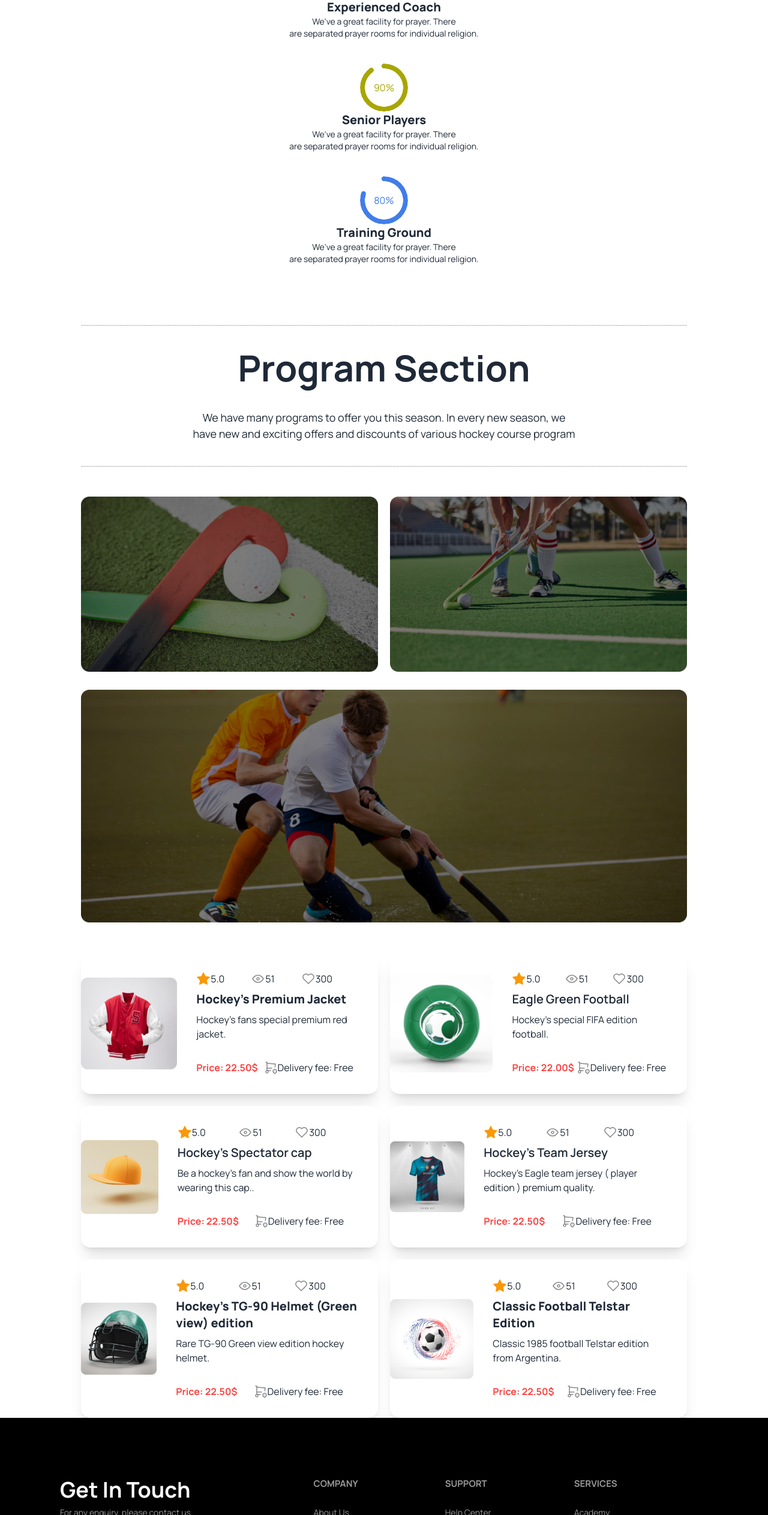
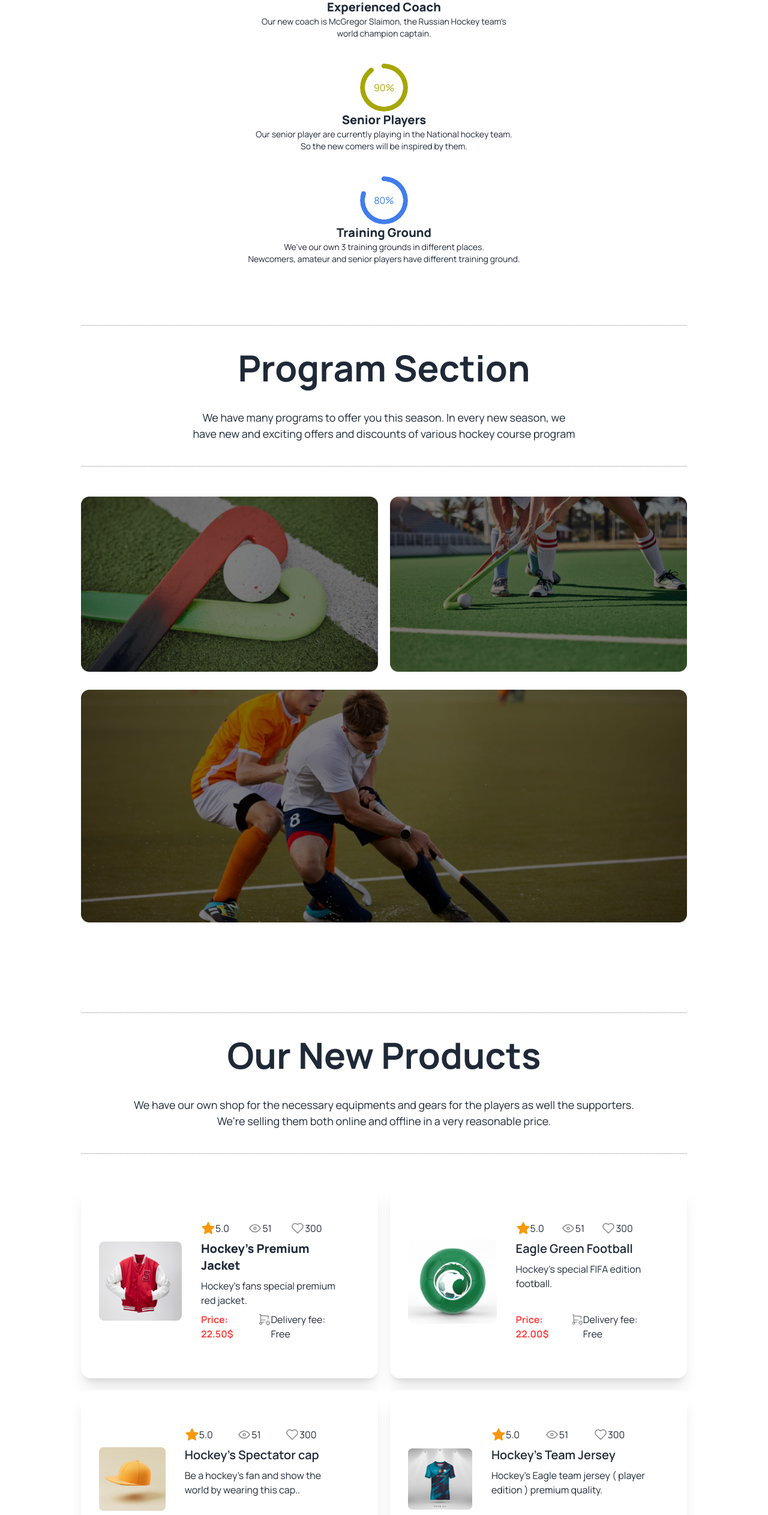
Before and after one commit to JabirH0ssain/Assign-ment-03, a plain HTML site: page index.html in a window 1280 px wide. Shown: the part 1241-3767 px from the top of the page at 60% size. Drawn offline with nearby package versions, Linux system fonts and the light colour scheme.

Commit message:
Coorected some texts

```diff
--- a/index.html
+++ b/index.html
@@ -128,24 +128,24 @@
 
           <div class="radial-progress mt-10" style="--value:95; color:rgb(2, 161, 42);" role="progressbar">95%</div>
           <h2 class="font-extrabold text-xl">Experienced Coach</h2>
-          <p class="text-sm">We've a great facility for prayer. There <br>
-          are separated prayer rooms for individual religion.</p>
+          <p class="text-sm">Our new coach is McGregor Slaimon, the Russian Hockey team's <br>
+            world champion captain.</p>
 
 
 
 
           <div class="radial-progress mt-10" style="--value:90; color:rgb(168, 166, 1);" role="progressbar">90%</div>
           <h2 class="font-extrabold text-xl">Senior Players</h2>
-          <p class="text-sm">We've a great facility for prayer. There <br>
-          are separated prayer rooms for individual religion.</p>
+          <p class="text-sm">Our senior player are currently playing in the National hockey team.<br>
+          So the new comers will be inspired by them.</p>
 
 
 
 
           <div class="radial-progress mt-10" style="--value:80; color:rgb(65, 125, 235);" role="progressbar">80%</div>
           <h2 class="font-extrabold text-xl">Training Ground</h2>
-          <p class="text-sm">We've a great facility for prayer. There <br>
-          are separated prayer rooms for individual religion.</p>
+          <p class="text-sm">We've our own 3 training grounds in different places. <br>
+          Newcomers, amateur and senior players have different training ground.</p>
 
 
       </div>
@@ -174,8 +174,18 @@
 
 
       <!-- New products section -->
-      <div class="grid grid-cols-1 lg:grid-cols-2 gap-5">
-        <div class="card card-side bg-base-100 shadow-xl">
+
+      <hr class="mt-[100px] mb-[40px]">
+      <div class="space-y-10 text-center">
+        <h1 class="text-[22px] lg:text-6xl font-semibold lg:font-bold">Our New Products</h1>
+        <p class="text-[16px] lg:text-[18px]">We have our own shop for the necessary equipments and gears for the players as well the supporters. <br>
+        We're selling them both online and offline in a very reasonable price. </p>
+      </div>
+      <hr class="mt-[40px] bb-[40px]">
+
+
+      <div class="grid grid-cols-1 lg:grid-cols-2 gap-5 mt-[50px]">
+        <div class="card card-side bg-base-100 shadow-xl p-[30px]">
           <figure><img src="./Images/5.png" alt="Movie"/></figure>
           <div class="card-body">
             <div class="flex">
@@ -240,7 +250,7 @@
 
         <!-- 2nd -->
 
-        <div class="card card-side bg-base-100 shadow-xl">
+        <div class="card card-side bg-base-100 shadow-xl p-[30px]">
           <figure><img src="./Images/6.png" alt="Movie"/></figure>
           <div class="card-body">
             <div class="flex">
@@ -303,7 +313,9 @@
           </div>
         </div>
 
-        <div class="card card-side bg-base-100 shadow-xl">
+        <!-- 3rd -->
+
+        <div class="card card-side bg-base-100 shadow-xl p-[30px]">
           <figure><img src="./Images/7.png" alt="Movie"/></figure>
           <div class="card-body">
             <div class="flex">
@@ -366,7 +378,9 @@
           </div>
         </div>
 
-        <div class="card card-side bg-base-100 shadow-xl">
+        <!-- 4th -->
+
+        <div class="card card-side bg-base-100 shadow-xl p-[30px]">
           <figure><img src="./Images/8.png" alt="Movie"/></figure>
           <div class="card-body">
             <div class="flex">
@@ -429,7 +443,9 @@
           </div>
         </div>
 
-        <div class="card card-side bg-base-100 shadow-xl">
+        <!-- 5th -->
+
+        <div class="card card-side bg-base-100 shadow-xl p-[30px]">
           <figure><img src="./Images/9.png" alt="Movie"/></figure>
           <div class="card-body">
             <div class="flex">
@@ -492,7 +508,9 @@
           </div>
         </div>
 
-        <div class="card card-side bg-base-100 shadow-xl">
+        <!-- 6th -->
+
+        <div class="card card-side bg-base-100 shadow-xl p-[30px]">
           <figure><img src="./Images/10.png" alt="Movie"/></figure>
           <div class="card-body">
             <div class="flex">
```
